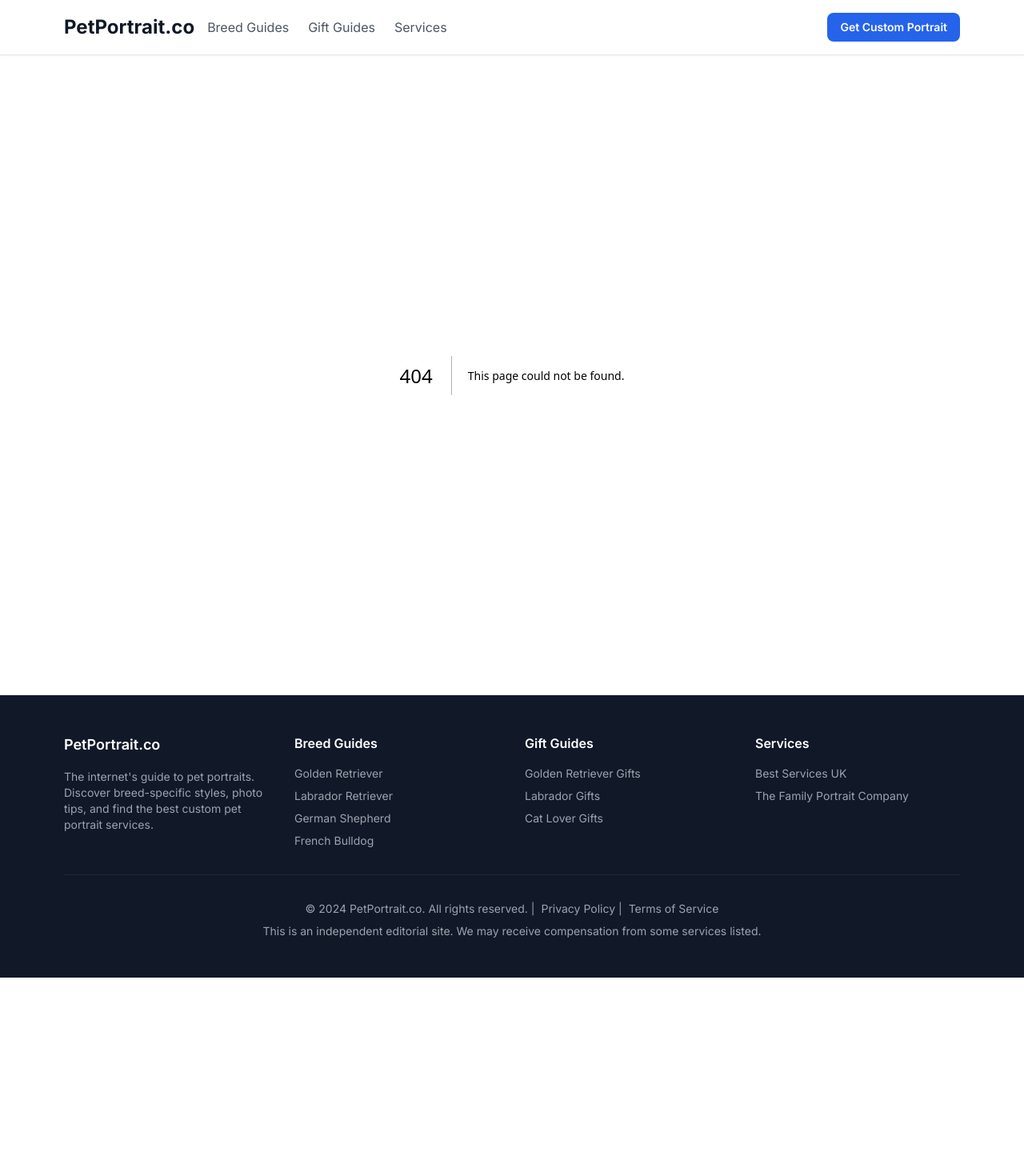
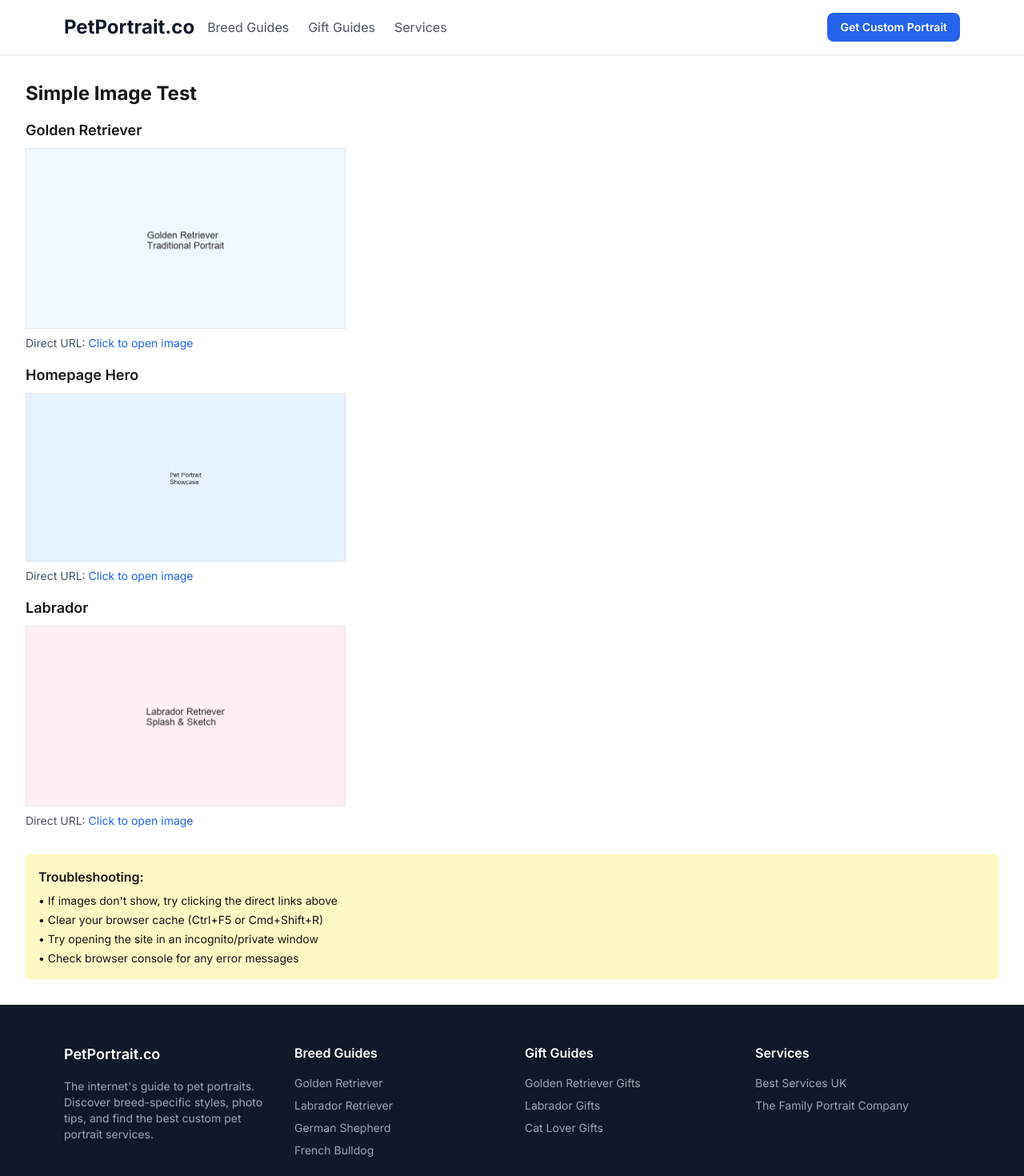
Before and after one commit to 00dkeati/petportrait-seo, a Next.js app: page /simple-test in a window 1280 px wide. Before the commit this address had no page. Shown: the top 1470 px of the page at 80% size. Before the commit the page ends 1222 px from the top, so only its background shows below. Built offline with nearby package versions, Linux system fonts and the light colour scheme.

Commit message:
Added simple image test page for troubleshooting

```diff
--- /dev/null
+++ b/app/simple-test/page.tsx
@@ -0,0 +1,61 @@
+export default function SimpleImageTest() {
+  return (
+    <div className="p-8">
+      <h1 className="text-2xl font-bold mb-4">Simple Image Test</h1>
+
+      <div className="space-y-4">
+        <div>
+          <h2 className="text-lg font-semibold mb-2">Golden Retriever</h2>
+          <img
+            src="/images/breeds/golden-retriever-traditional.jpg"
+            alt="Golden Retriever"
+            width="400"
+            height="225"
+            className="border"
+          />
+          <p className="text-sm text-gray-600 mt-2">
+            Direct URL: <a href="/images/breeds/golden-retriever-traditional.jpg" target="_blank" className="text-blue-600">Click to open image</a>
+          </p>
+        </div>
+
+        <div>
+          <h2 className="text-lg font-semibold mb-2">Homepage Hero</h2>
+          <img
+            src="/images/homepage/hero-showcase.jpg"
+            alt="Hero Showcase"
+            width="400"
+            height="225"
+            className="border"
+          />
+          <p className="text-sm text-gray-600 mt-2">
+            Direct URL: <a href="/images/homepage/hero-showcase.jpg" target="_blank" className="text-blue-600">Click to open image</a>
+          </p>
+        </div>
+
+        <div>
+          <h2 className="text-lg font-semibold mb-2">Labrador</h2>
+          <img
+            src="/images/breeds/labrador-splash-sketch.jpg"
+            alt="Labrador"
+            width="400"
+            height="225"
+            className="border"
+          />
+          <p className="text-sm text-gray-600 mt-2">
+            Direct URL: <a href="/images/breeds/labrador-splash-sketch.jpg" target="_blank" className="text-blue-600">Click to open image</a>
+          </p>
+        </div>
+      </div>
+
+      <div className="mt-8 p-4 bg-yellow-100 rounded">
+        <h3 className="font-semibold mb-2">Troubleshooting:</h3>
+        <ul className="text-sm space-y-1">
+          <li>• If images don't show, try clicking the direct links above</li>
+          <li>• Clear your browser cache (Ctrl+F5 or Cmd+Shift+R)</li>
+          <li>• Try opening the site in an incognito/private window</li>
+          <li>• Check browser console for any error messages</li>
+        </ul>
+      </div>
+    </div>
+  );
+}
```
